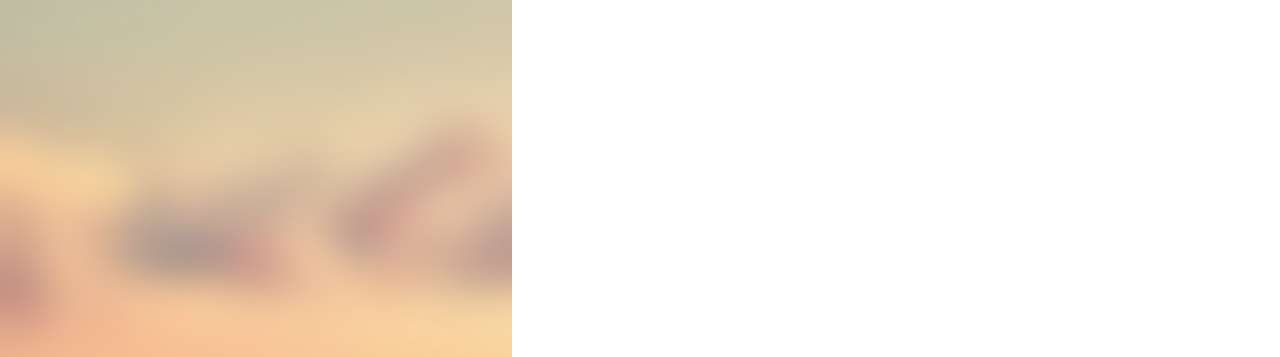
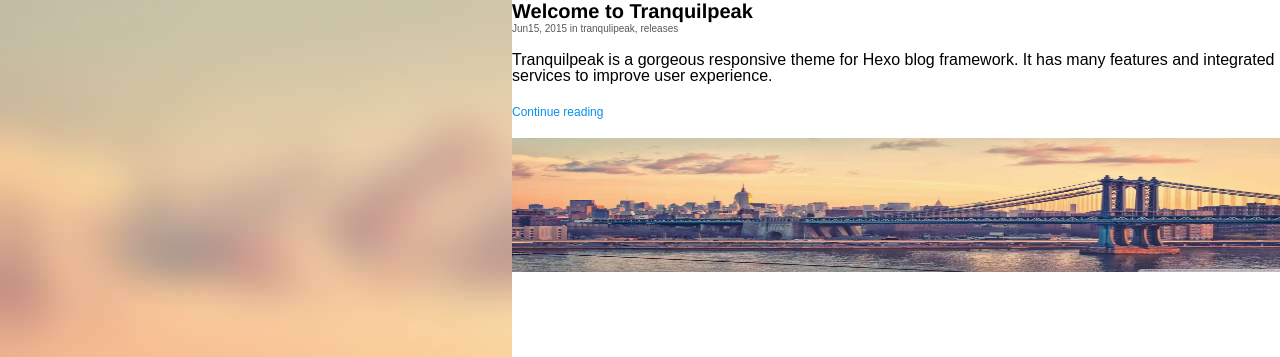
Before and after one commit to Edwardlin-zlt/edwardlin-zlt.github.io, a plain HTML site: page index.html in a window 1280 px wide. Shown: the top 357 px of the page. Drawn offline with Linux system fonts and the light colour scheme.

Commit message:
[yanxiotian]{feat}-{StoryNo.4}: Add head box

```diff
--- a/css/style.css
+++ b/css/style.css
@@ -47,6 +47,53 @@ html, body {
   height: 40%;
 }
 
+.user-info {
+  width: 100%;
+  height: 30%;
+}
+
+/* app-links */
+.app-links {
+  width: 100%;
+}
+
+/* right side */
+.right {
+  width: 60%;
+  background-color: white;
+  overflow: auto;
+}
+
+/* head-box */
+.head-box {
+  width: 100%;
+  height: 40%;
+}
+
+.head-box-title {
+  font-size: 20px;
+  font-family: Helvetica, sans-serif;
+}
+
+.head-box-time {
+  font-size: 10px;
+  font-family: sans-serif;
+  color: rgb(92, 86, 86);
+}
+
+.head-box-text {
+  font-size: 16px;
+  font-family: sans-serif;
+  line-height: 1;
+}
+
+.head-box-url {
+  font-size: 12px;
+  font-family: sans-serif;
+  text-decoration: none;
+  color: #0890eb;
+}
+
 /* Stories */
 .stories {
   padding: 20px;
--- a/index.html
+++ b/index.html
@@ -20,7 +20,15 @@
   </div>
   <div class="right">
     <div class="head-box"> <!-- TODO Task 文章列表头条展示 -->
-
+      <h1 class="head-box-title">Welcome to Tranquilpeak</h1>
+      <p class="head-box-time">Jun15, 2015 in tranqulipeak, releases</p><br>
+      <p class="head-box-text">Tranquilpeak is  a gorgeous responsive theme  for Hexo blog framework.
+          It has many features and integrated services to improve user experience.
+      </p><br>
+      <p>
+          <a  class="head-box-url" href="https://cn.bing.com/search?q=%E7%AE%80%E4%B9%A6&pc=MOZI&form=MOZTSB3">Continue reading</a>
+      </p><br>
+      <img src="images/bridge.jpg" height="42%" width="100%">
     </div>
 
     <div class="stories"> <!-- TODO Task 文章列表展示 -->
```
